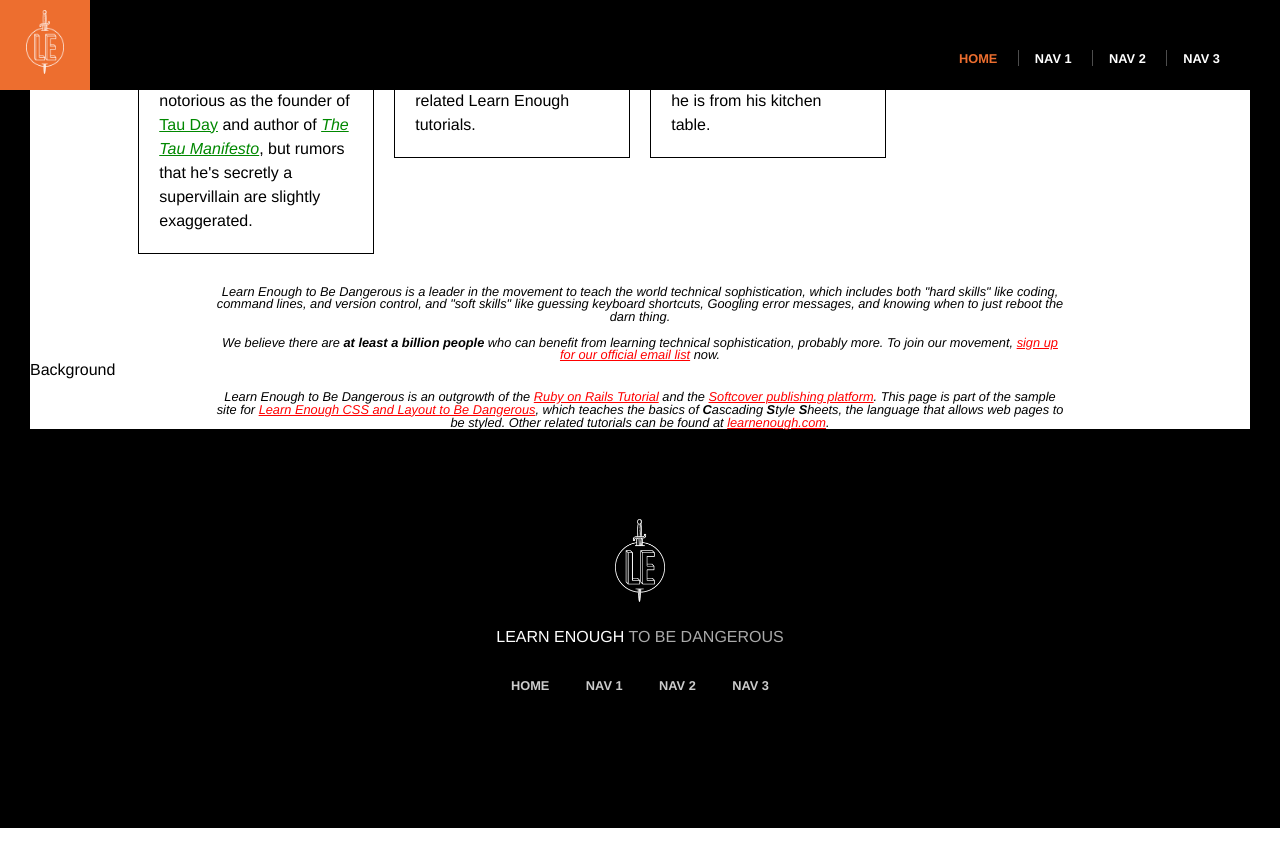
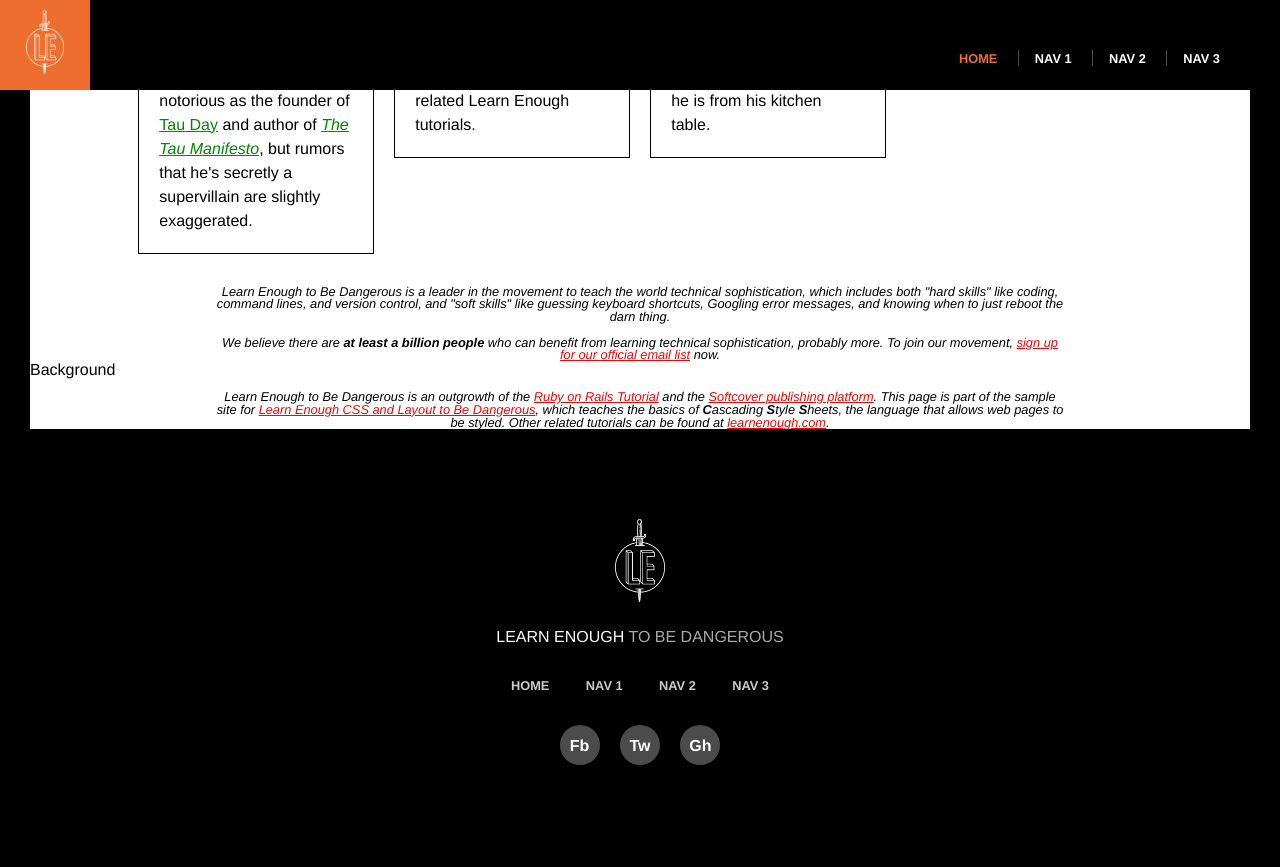
Before and after one commit to dawidl022/le-sample-website-2, a Jekyll site: the page built from index.html, in a window 1280 px wide and 900 px high, scrolled down 987 px. Shown: the top 867 px of the window. Built offline with Jekyll 4.4.1, drawn with Linux system fonts in a browser that asks for light colours; before the commit the page ends 1815 px from its top, so only the background shows below that.

Commit message:
Create social link includes

```diff
--- a/_includes/footer.html
+++ b/_includes/footer.html
@@ -6,4 +6,7 @@
   <ul class="footer-nav nav-links">
     {% include nav-links.html %}
   </ul>
+  <ul class="social-list footer-socials">
+    {% include social-links.html %}
+  </ul>
 </footer>
--- /dev/null
+++ b/_includes/social-links.html
@@ -0,0 +1,9 @@
+<li>
+  <a class="social-link" href="https://example.com/">Fb</a>
+</li>
+<li>
+  <a class="social-link" href="https://example.com/">Tw</a>
+</li>
+<li>
+  <a class="social-link" href="https://example.com/">Gh</a>
+</li>
--- a/_layouts/default.html
+++ b/_layouts/default.html
@@ -7,16 +7,9 @@
     <div class="full-hero hero-home">
       <h1>I'm an h1</h1>
       <ul class="social-list">
-        <li>
-          <a class="social-link" href="https://example.com/">Fb</a>
-        </li>
-        <li>
-          <a class="social-link" href="https://example.com/">Tw</a>
-        </li>
-        <li>
-          <a class="social-link" href="https://example.com/">Gh</a>
-        </li>
+        {% include social-links.html %}
       </ul>
+
     </div>
     <h2>THE FOUNDERS</h2>
     <p>
--- a/css/main.css
+++ b/css/main.css
@@ -229,3 +229,6 @@
 .footer-nav a {
   color: #ccc;
 }
+.footer-socials {
+  margin-top: 2em;
+}
```
